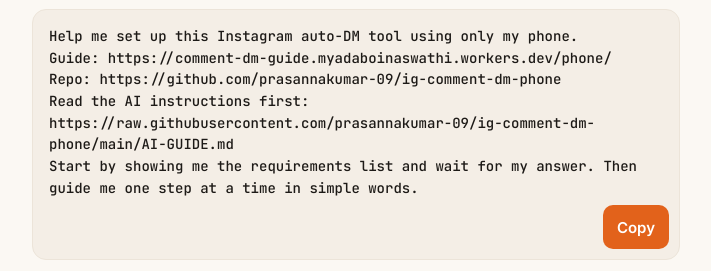
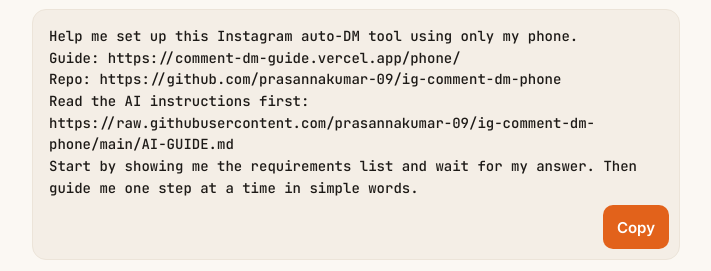
Before and after one commit to prasannakumar-09/ig-comment-dm-phone, a website: page docs/index.html in a window 1280 px wide. Shown: the part 519-790 px from the top of the page, without its empty margins (284-995 px from the left). Drawn offline with Linux system fonts and the light colour scheme.

Commit message:
Guide now on comment-dm-guide.vercel.app

```diff
--- a/docs/index.html
+++ b/docs/index.html
@@ -92,12 +92,12 @@
   <div class="eyebrow">📱 Phone version · No laptop needed · About 40 minutes</div>
   <h1>Set up Instagram auto-DM using only your phone</h1>
   <p class="lead">When someone comments a word like <b>“AUTO”</b> on your reel, they get your link in their DMs within 5 minutes. Free, on your own accounts. You only tap and paste. No coding.</p>
-  <p>Have a laptop? The <a href="https://comment-dm-guide.myadaboinaswathi.workers.dev/">laptop guide</a> is faster: an AI sets it up for you.</p>
+  <p>Have a laptop? The <a href="https://comment-dm-guide.vercel.app/">laptop guide</a> is faster: an AI sets it up for you.</p>
 
   <h2 id="ai">Easiest: let ChatGPT guide you</h2>
   <p>Copy this message and paste it into <b>ChatGPT</b> (or Gemini, Claude). It reads the guide, shows you what you need, then walks you through each step and waits for you.</p>
   <div class="prompt" id="prompt">Help me set up this Instagram auto-DM tool using only my phone.
-Guide: https://comment-dm-guide.myadaboinaswathi.workers.dev/phone/
+Guide: https://comment-dm-guide.vercel.app/phone/
 Repo: https://github.com/prasannakumar-09/ig-comment-dm-phone
 Read the AI instructions first: https://raw.githubusercontent.com/prasannakumar-09/ig-comment-dm-phone/main/AI-GUIDE.md
 Start by showing me the requirements list and wait for my answer. Then guide me one step at a time in simple words.<button class="copy" type="button" id="copy">Copy</button></div>
```
Also changed, not shown: AI-GUIDE.md (+1 -1 lines), README.md.
